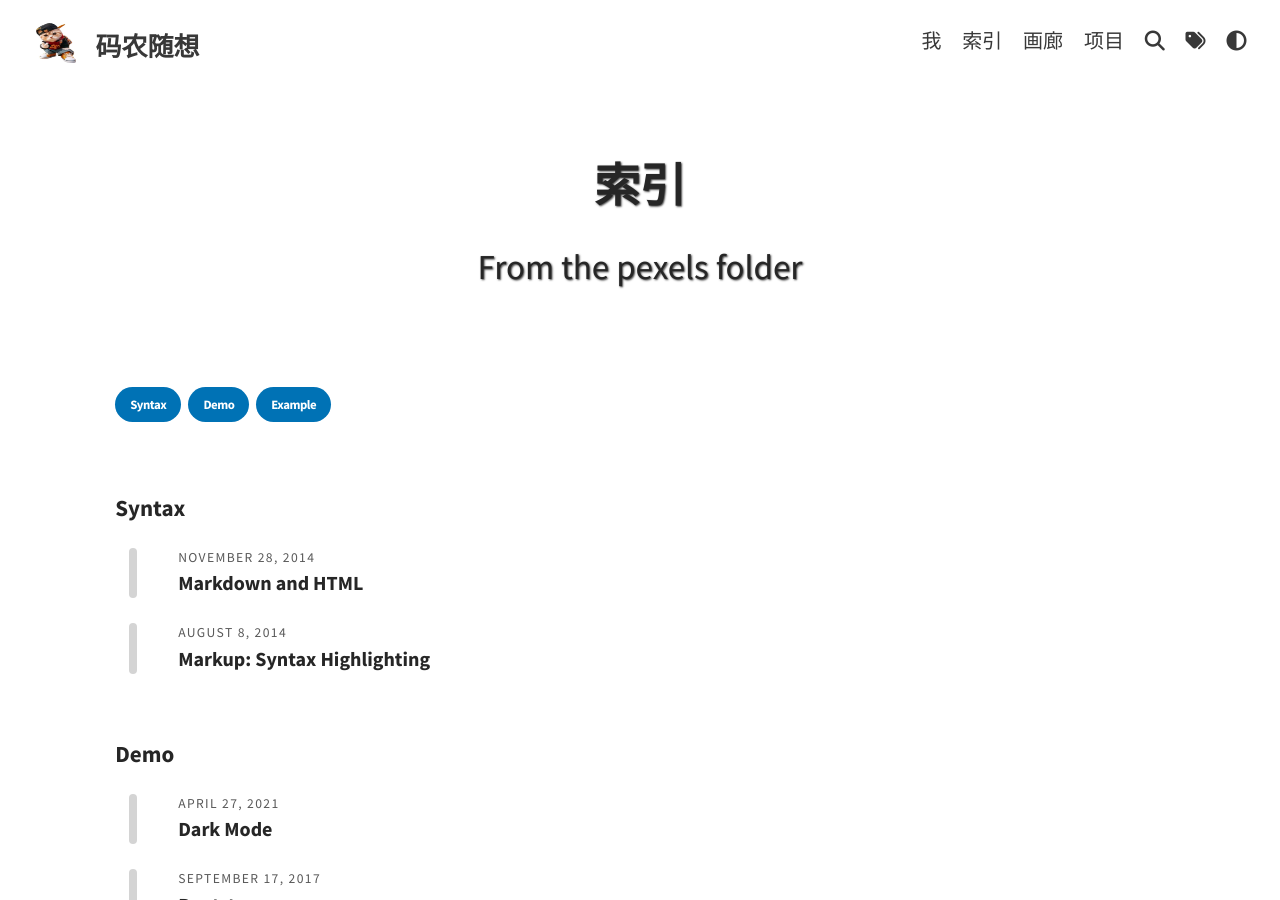
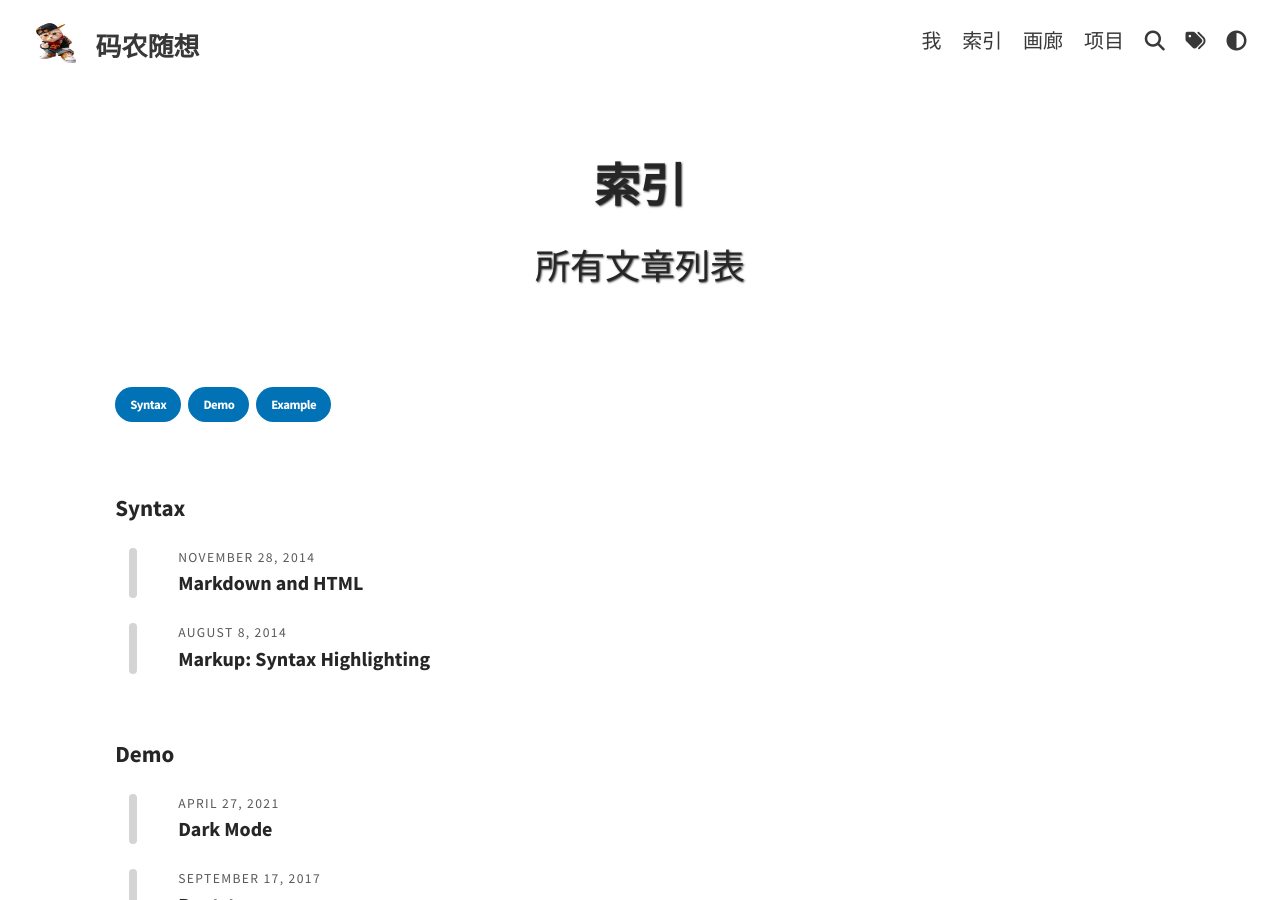
Before and after one commit to think-coding/think-coding.github.io, a Jekyll site: the page built from pages/categories.md, in a window 1280 px wide and 900 px high. Built offline with Jekyll 4.4.1, drawn with Linux system fonts in a browser that asks for light colours; a script that is not in the unit is left out.

Commit message:
Update categories.md

```diff
--- a/pages/categories.md
+++ b/pages/categories.md
@@ -1,7 +1,7 @@
 ---
 layout: categories
 title: 索引
-subtitle: From the pexels folder
+subtitle: 所有文章列表
 permalink: /categories/
 excluded: true
 hide: false
```
